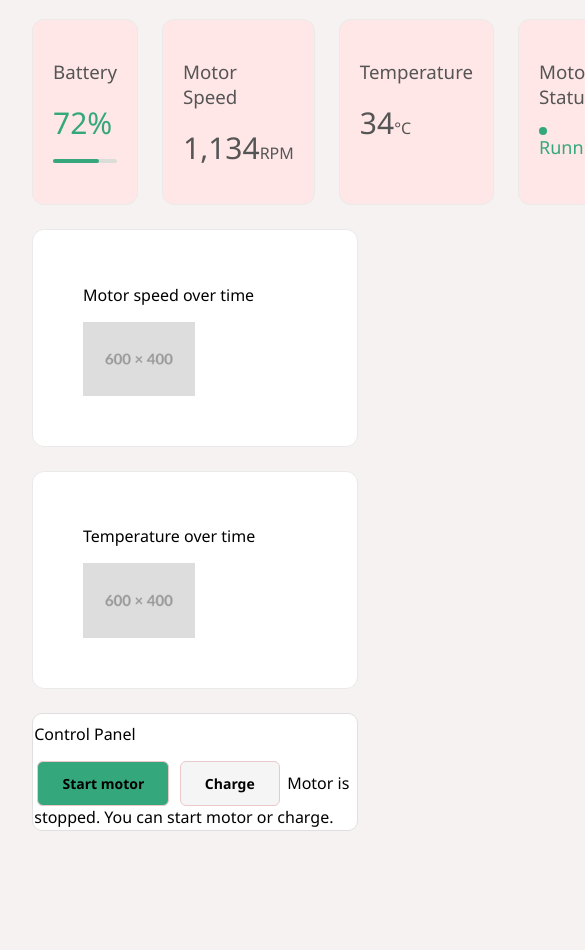
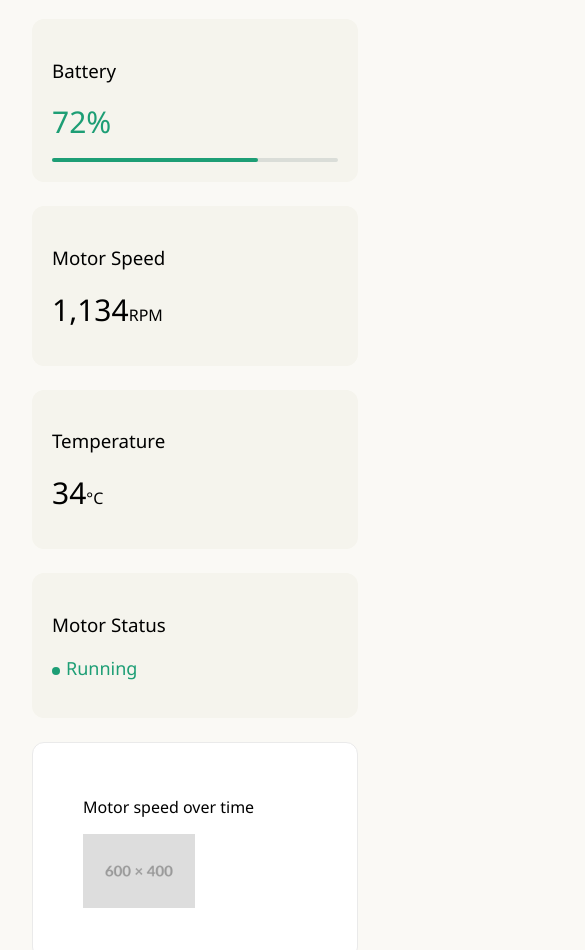
Before and after one commit to Liviu-Olteanu/RobotSimulator, a plain HTML site: page index.html in a window 390 px wide. Shown: the part 150-1100 px from the top of the page, 585 px wide, since content can reach past the window. Before the commit the page ends 1021 px from the top, so only its background shows below. Drawn offline with Linux system fonts and the light colour scheme.

Commit message:
Improved colors, layout and responsiveness (#9)

```diff
--- a/styles.css
+++ b/styles.css
@@ -1,15 +1,15 @@
 :root {
-  --color-full: #34a87c;
-  --color-mid: #d18d21;
-  --color-danger: #d10007;
-  --color-charging: #007ad1;
+  --color-full: #1d9e75;
+  --color-mid: #bc781c;
+  --color-danger: #e24b4a;
+  --color-charging: #378add;
   --color-stopped: #7c7c7c;
   --color-ready: #f5f5f5;
   --btn-border-color: #ebc9c9;
 
-  --bg-main: rgb(246, 242, 242);
-  --bg-card: rgb(255, 231, 231);
-  --text-main: #555555;
+  --bg-main: #faf9f5;
+  --bg-card: #f5f4ed;
+  --text-main: #000000;
 }
 
 * {
@@ -18,7 +18,7 @@
 }
 
 .dashboard_container {
-  max-width: 1200px;
+  max-width: 75rem;
   margin-inline: auto;
   padding: 2rem;
 }
@@ -34,7 +34,7 @@
   max-width: 100%;
   height: auto;
   vertical-align: middle;
-  margin-bottom: 5px;
+  margin-bottom: 0.313rem;
 }
 
 body {
@@ -43,8 +43,14 @@ body {
 
 .status_cards {
   display: grid;
-  grid-template-columns: 1fr 1fr 1fr 1fr;
+  grid-template-columns: 1fr;
   gap: 1.5rem;
+}
+
+@media (min-width: 480px) {
+  .status_cards {
+    grid-template-columns: repeat(2, 1fr);
+  }
 }
 
 @media (min-width: 768px) {
@@ -58,22 +64,20 @@ body {
 }
 
 .card {
-  padding: 20px;
+  padding: 1.25rem;
   width: 100%;
   max-width: 14rem;
   max-width: 100%;
-  border-radius: 12px;
+  border-radius: 0.75rem;
   background-color: var(--bg-card);
 
   font-size: 1rem;
   color: var(--text-main);
-
-  border: 1px solid #eaeaea;
 }
 
 .battery_card {
   font-size: 1.875rem;
-  padding-bottom: 10px;
+  padding-bottom: 0.625rem;
 }
 
 .battery_card--charged {
@@ -90,14 +94,14 @@ body {
 
 .progress_track {
   width: 100%;
-  height: 4px;
+  height: 0.25rem;
   background-color: #daddd8;
-  border-radius: 2px;
+  border-radius: 0.125rem;
 }
 
 .progress_fill_battery {
   height: 100%;
-  border-radius: 2px;
+  border-radius: 0.125rem;
   width: 72%;
 }
 
@@ -151,7 +155,7 @@ body {
 .circle {
   height: 0.5rem;
   width: 0.5rem;
-  margin-right: 6px;
+  margin-right: 0.375rem;
   background-color: #555;
   border-radius: 50%;
   display: inline-block;
@@ -190,9 +194,9 @@ body {
 }
 
 .chart_card {
-  padding: 50px;
+  padding: 3.125rem;
   width: 100%;
-  border-radius: 12px;
+  border-radius: 0.75rem;
   background-color: white;
   border: 1px solid #eaeaea;
 }
@@ -206,21 +210,35 @@ body {
   background-color: #ffffff;
   border: 1px solid #e0e0e0;
   border-radius: 0.625rem;
-  padding: 1.25px;
+  padding: 1.25rem;
 }
 
 .control_panel h4 {
   font-weight: normal;
+  margin-left: 0.3rem;
   margin-top: 0.5rem;
   margin-bottom: 1rem;
 }
 
+.button_state_text {
+  margin-left: 0.5rem;
+  display: inline-block;
+}
+
+@media (max-width: 480px) {
+  .button_state_text {
+    display: block;
+    margin-left: 0;
+    margin-top: 1rem;
+  }
+}
+
 .btn {
   margin: auto 0.2rem auto 0.2rem;
-  padding: 12px 24px;
-  border-radius: 6px;
+  padding: 0.75rem 1.5rem;
+  border-radius: 0.375rem;
   border: 1px solid var(--btn-border-color);
-  font-size: 14px;
+  font-size: 0.875rem;
   font-weight: 700;
   cursor: pointer;
 }
```
